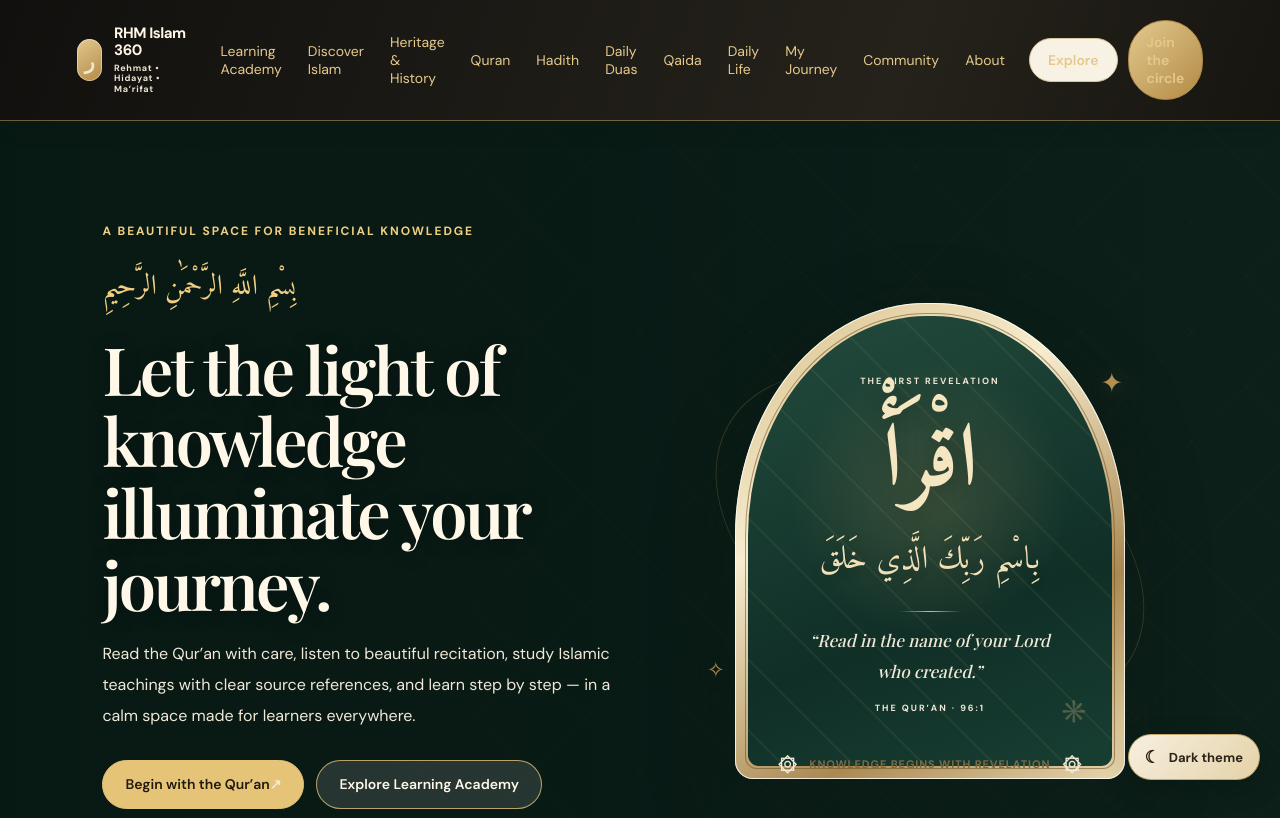
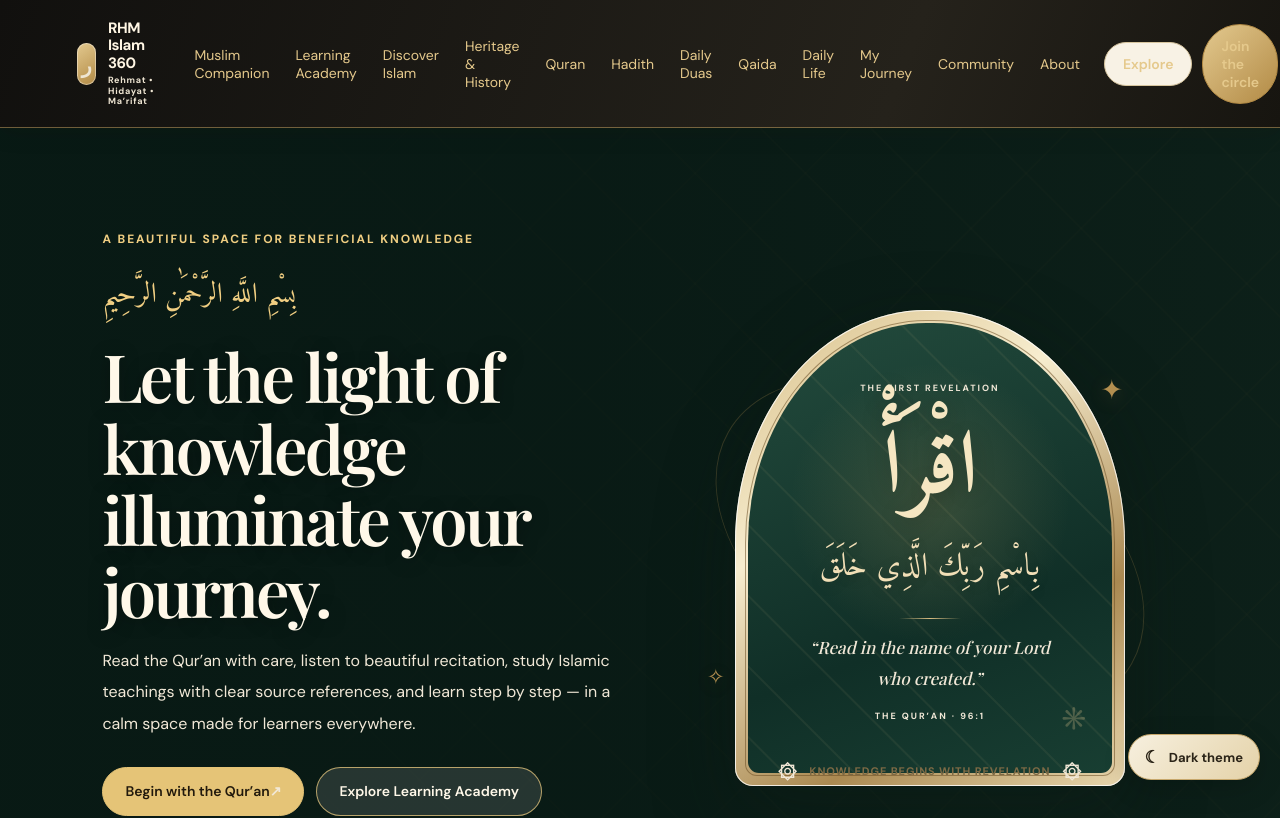
Before and after one commit to muhammadhadiurrehman7-max/rhm-islamic-circle, a Next.js app: page / in a window 1280 px wide. Shown: the top 818 px of the page. Built offline with nearby package versions, Linux system fonts and the light colour scheme; a web font is replaced by a local one.

Commit message:
Link Muslim Companion from RHM homepage

```diff
--- a/app/page.tsx
+++ b/app/page.tsx
@@ -80,7 +80,7 @@ export default function Home() {
         <a className="brand" href="#" aria-label="RHM Islam 360 — Rehmat, Hidayat and Ma’rifat"><span className="brand-mark">ر</span><span className="brand-copy"><strong>RHM Islam 360</strong><small>Rehmat • Hidayat • Ma’rifat</small></span></a>
         <button className="mobile-menu-toggle" type="button" aria-expanded={mobileMenuOpen} aria-controls="primary-navigation" onClick={() => setMobileMenuOpen((open) => !open)}><span aria-hidden="true">{mobileMenuOpen ? "×" : "☰"}</span><span>{mobileMenuOpen ? "Close" : "Menu"}</span></button>
         <nav id="primary-navigation" className={`nav-links${mobileMenuOpen ? " is-open" : ""}`} aria-label="Main navigation">
-          <a onClick={() => setMobileMenuOpen(false)} href="/academy">Learning Academy</a><a onClick={() => setMobileMenuOpen(false)} href="/learn">Discover Islam</a><a onClick={() => setMobileMenuOpen(false)} href="/heritage">Heritage & History</a><a onClick={() => setMobileMenuOpen(false)} href="#quran">Quran</a><a onClick={() => setMobileMenuOpen(false)} href="/hadith">Hadith</a><a onClick={() => setMobileMenuOpen(false)} href="/duas">Daily Duas</a><a onClick={() => setMobileMenuOpen(false)} href="/qaida">Qaida</a><a onClick={() => setMobileMenuOpen(false)} href="/daily-life">Daily Life</a><a onClick={() => setMobileMenuOpen(false)} href="/journey">My Journey</a><a onClick={() => setMobileMenuOpen(false)} href="#community">Community</a><a onClick={() => setMobileMenuOpen(false)} href="#about">About</a>
+          <a onClick={() => setMobileMenuOpen(false)} href="/companion">Muslim Companion</a><a onClick={() => setMobileMenuOpen(false)} href="/academy">Learning Academy</a><a onClick={() => setMobileMenuOpen(false)} href="/learn">Discover Islam</a><a onClick={() => setMobileMenuOpen(false)} href="/heritage">Heritage & History</a><a onClick={() => setMobileMenuOpen(false)} href="#quran">Quran</a><a onClick={() => setMobileMenuOpen(false)} href="/hadith">Hadith</a><a onClick={() => setMobileMenuOpen(false)} href="/duas">Daily Duas</a><a onClick={() => setMobileMenuOpen(false)} href="/qaida">Qaida</a><a onClick={() => setMobileMenuOpen(false)} href="/daily-life">Daily Life</a><a onClick={() => setMobileMenuOpen(false)} href="/journey">My Journey</a><a onClick={() => setMobileMenuOpen(false)} href="#community">Community</a><a onClick={() => setMobileMenuOpen(false)} href="#about">About</a>
         </nav>
         <div className="nav-actions"><a className="btn btn-light" href="#learn">Explore</a><a className="btn btn-primary" href="/login">Join the circle</a></div>
       </header>
```
